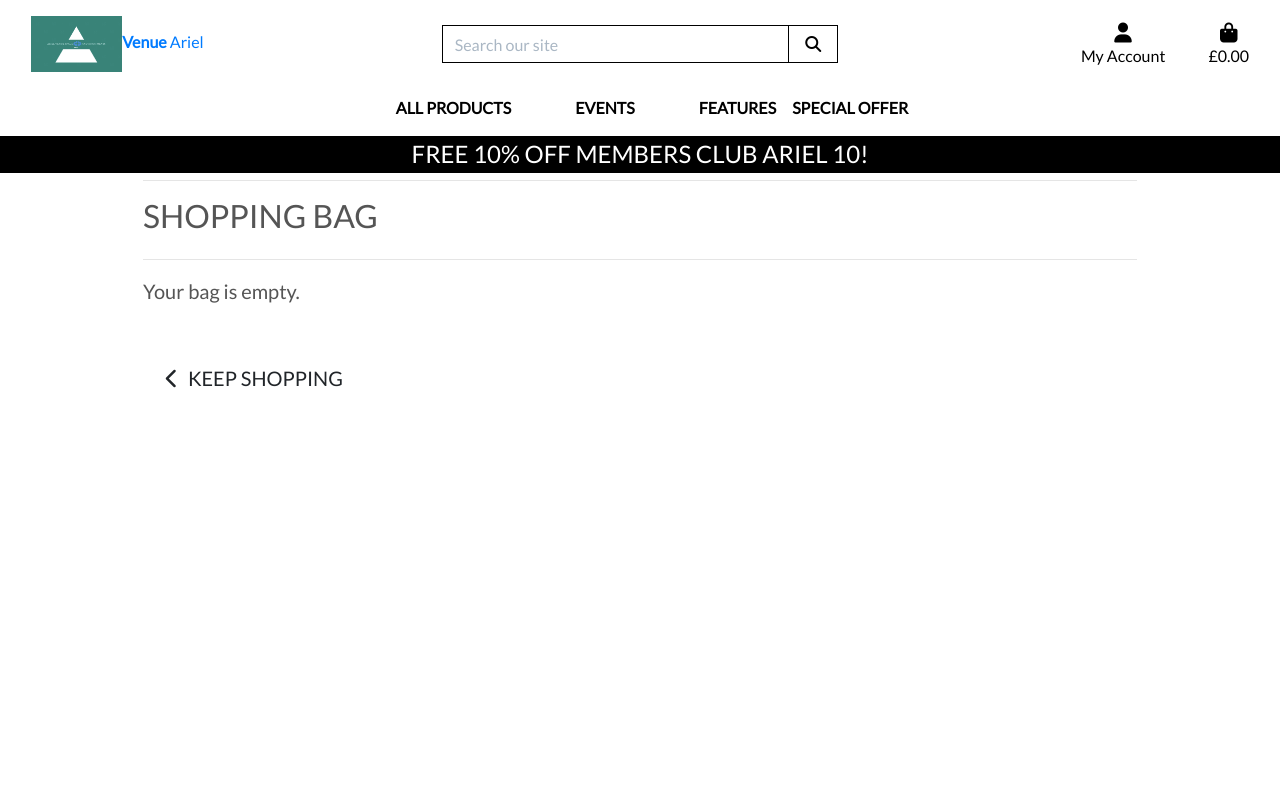
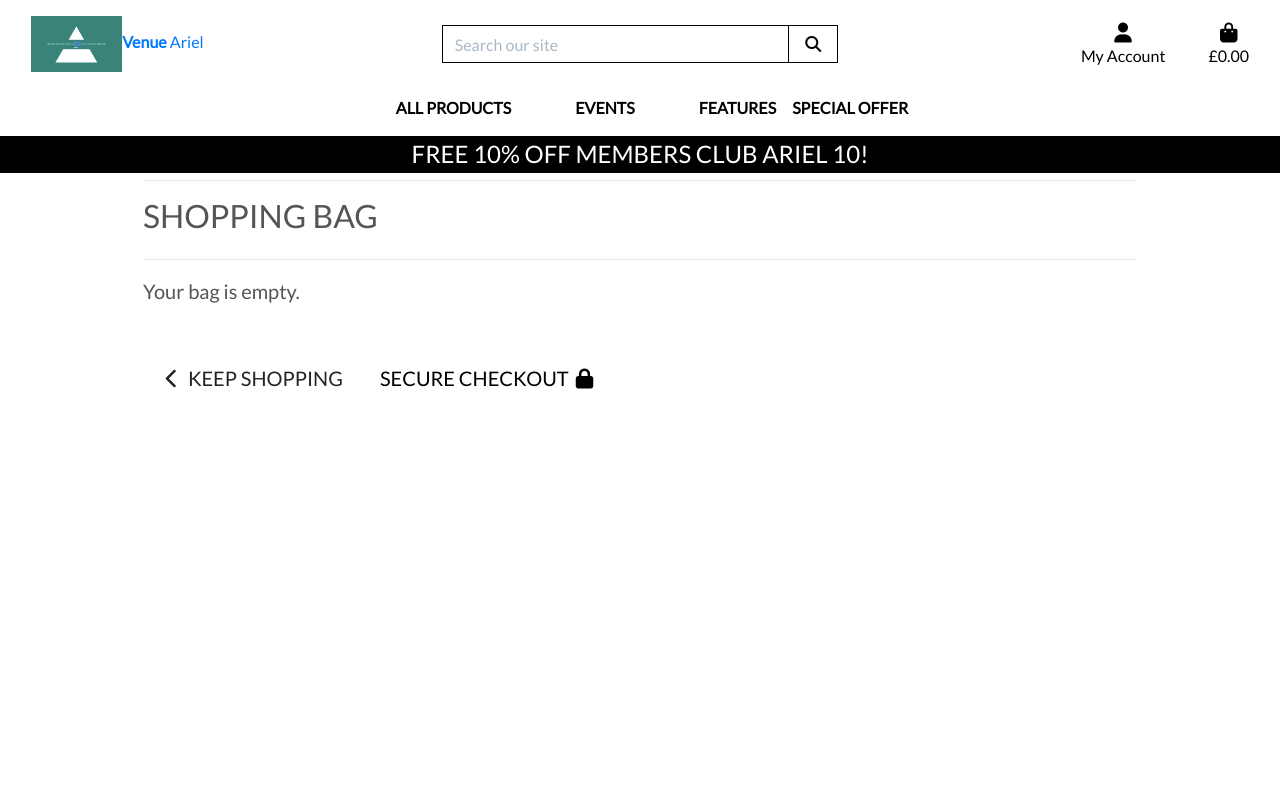
Before and after one commit to leslylopez43/VenueDjango, a Django app: page /bag/ in a window 1280 px wide. Run offline with Django 3.2, Linux system fonts and the light colour scheme; some libraries are stand-ins or nearby versions.

Commit message:
check out css

```diff
--- a/bag/templates/bag/bag.html
+++ b/bag/templates/bag/bag.html
@@ -148,6 +148,12 @@
                         </span>
                         <span class="text-uppercase">Keep Shopping</span>
                     </a>
+                    <a href="{% url 'checkout' %}" class="btn btn-black rounded-0 btn-lg">
+                        <span class="text-uppercase">Secure Checkout</span>
+                        <span class="icon">
+                            <i class="fas fa-lock"></i>
+                        </span>
+                    </a>
                 {% endif %}
             </div>
         </div>
```
Also changed, not shown: checkout/static/checkout/css/checkout.css (+11 -0 lines).
